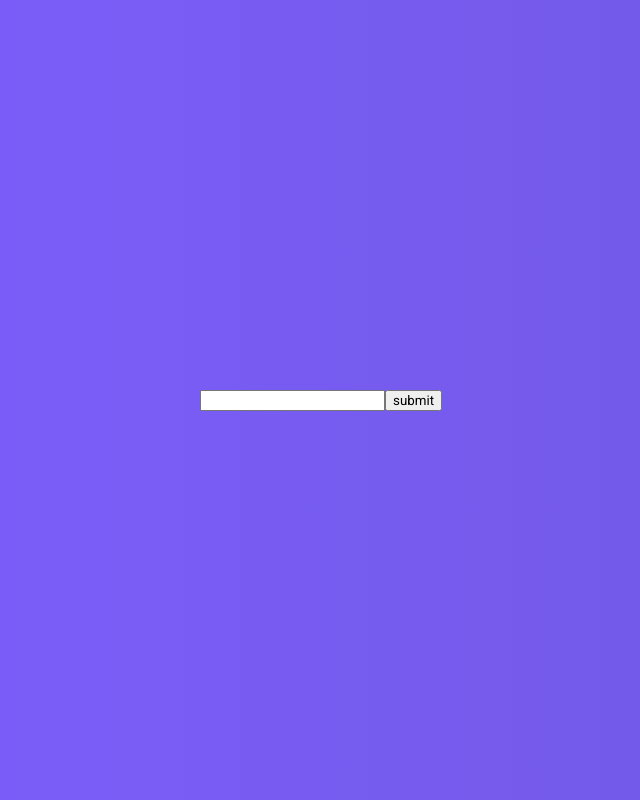
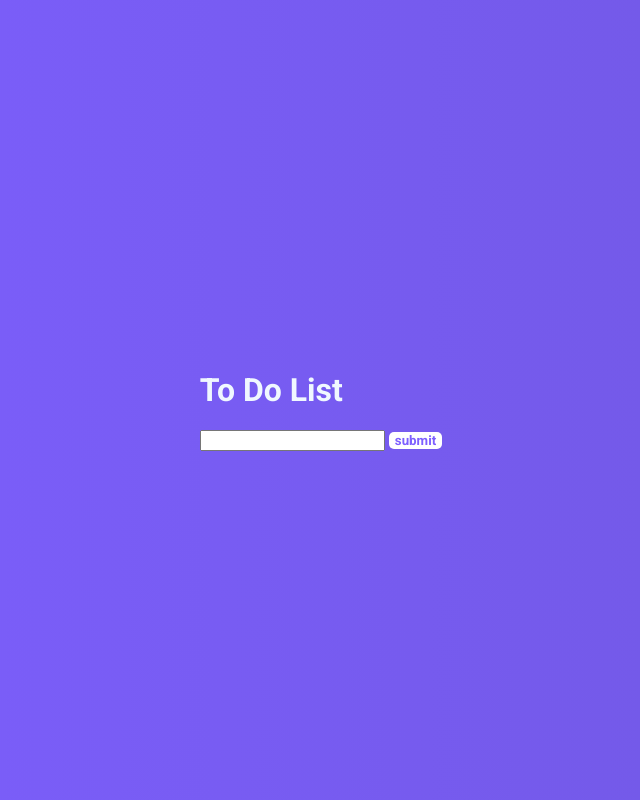
Before and after one commit to lindyem/todo-list, a plain HTML site: page index.html in a window 1280 px wide. Shown: the whole page, without its empty margins (319-959 px from the left). Drawn offline with nearby package versions, Linux system fonts and the light colour scheme.

Commit message:
Text Styles

```diff
--- a/index.html
+++ b/index.html
@@ -7,9 +7,14 @@
   <title>To Do List</title>
 </head>
 <body>
+  <div class="container">
+  <div class="title">
+    <h1>To Do List</h1>
+  </div>
   <input id="todo" type="text">
   <button id="submit-todo">submit</button>
   <div id="container"></div>
+</div>
   <script src='https://cdnjs.cloudflare.com/ajax/libs/redux/3.7.2/redux.min.js'></script>
   <script>
     const reducer = Redux.combineReducers({
--- a/style.css
+++ b/style.css
@@ -11,6 +11,25 @@ body {
   margin: 0;
 }
 
+.container {
+  align-items: center;
+}
+
+h1 {
+  font-family: 'Roboto', sans-serif;
+  color: aliceblue;
+}
+
 button {
   font-family: 'Roboto', sans-serif;
+  font-weight: bold;
+  background-color: white;
+  color: #7d5fff;
+  border: none;
+  border-radius: 5px;
 }
+
+#container {
+  font-family: 'Roboto', sans-serif;
+  color: aliceblue;
+}
```
